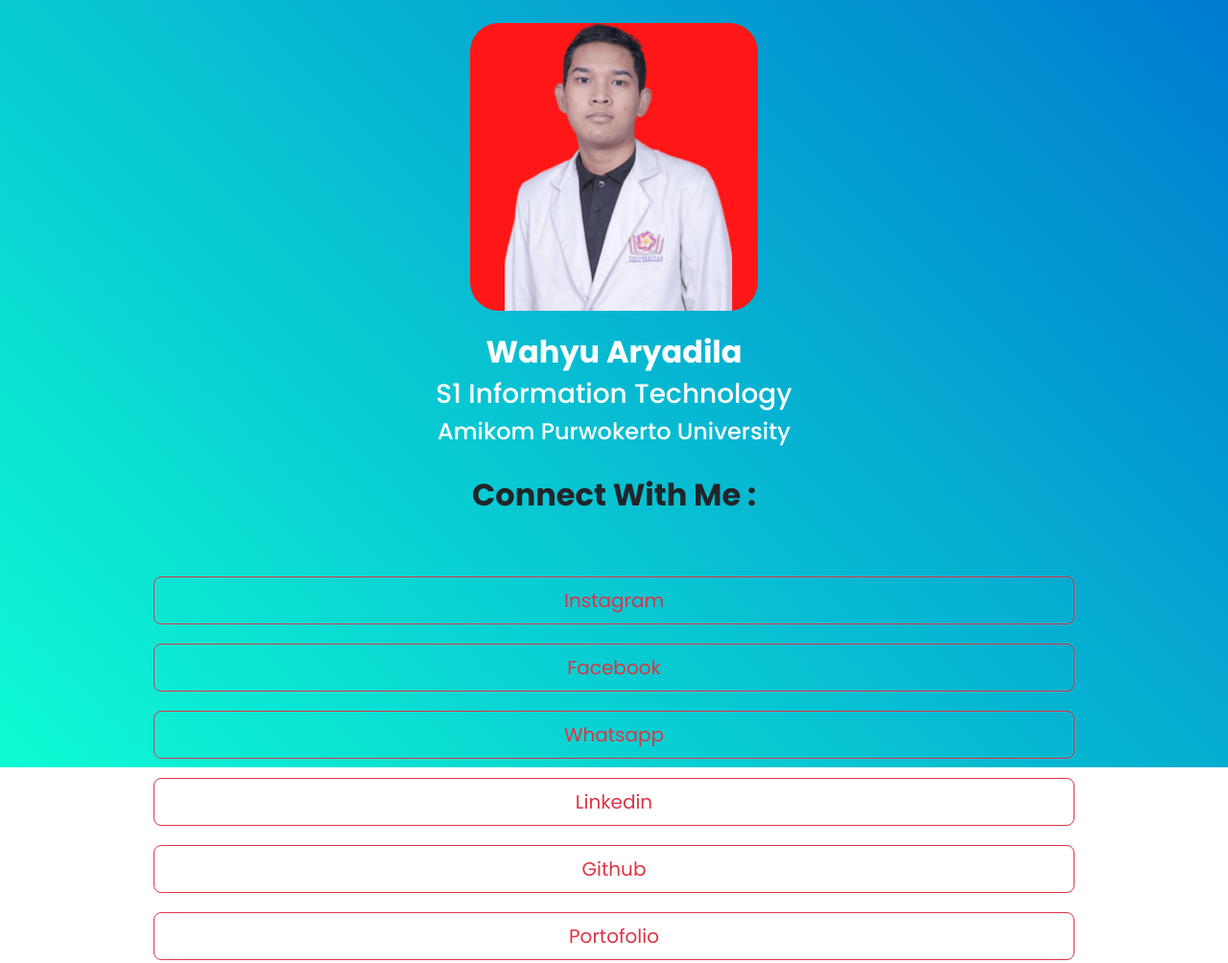
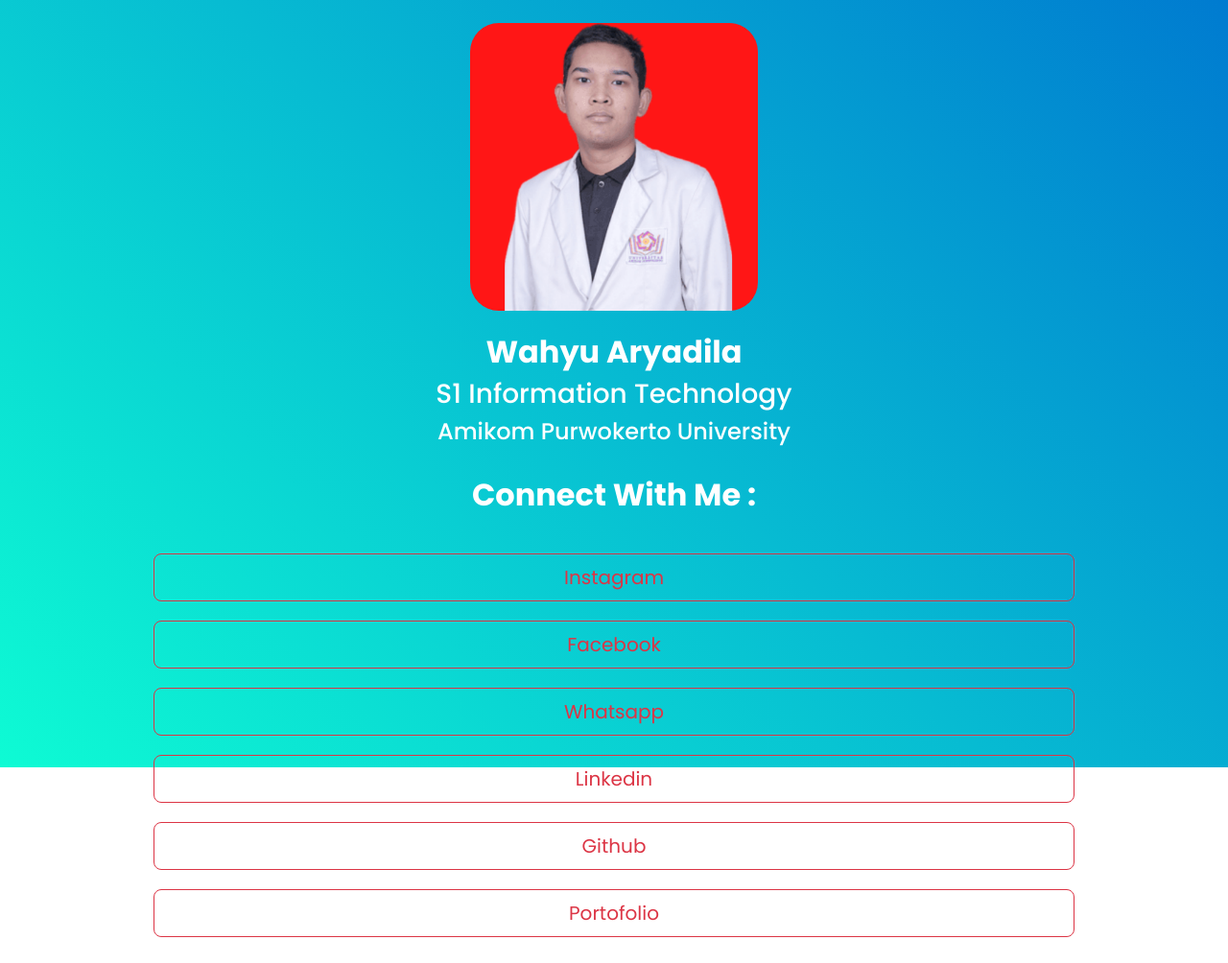
Before and after one commit to AryadilaWahyu04/Connect_WahyuAryadila, a plain HTML site: page index.html in a window 1280 px wide. Shown: the whole page at 96% size. Drawn offline with nearby package versions, Linux system fonts and the light colour scheme.

Commit message:
Update index.html

```diff
--- a/index.html
+++ b/index.html
@@ -18,7 +18,7 @@
       <h2 style="font-weight: bold; color:white;"> Wahyu Aryadila</h2>
       <h3 style="color:white;"> S1 Information Technology</h3>
       <h4 style="color:white;"> Amikom Purwokerto University</h4><br>
-      <h2 style="font-weight:bold">Connect With Me :</h2><br><br>
+      <h2 style="font-weight:bold; color:white;">Connect With Me :</h2><br>
       <a href="https://www.instagram.com/meatupidn/"><button type="button" class="btn btn-outline-danger btn-lg">Instagram </button></a><br>
       <a href="https://www.facebook.com/wahyu.aryadila.12"><button type="button" class="btn btn-outline-danger btn-lg">Facebook</button></a><br>
       <a href="https://api.whatsapp.com/send/?phone=%2B6285643571986&text&type=phone_number&app_absent=0"><button type="button" class="btn btn-outline-danger  btn-lg">Whatsapp </button></a><br>
```
